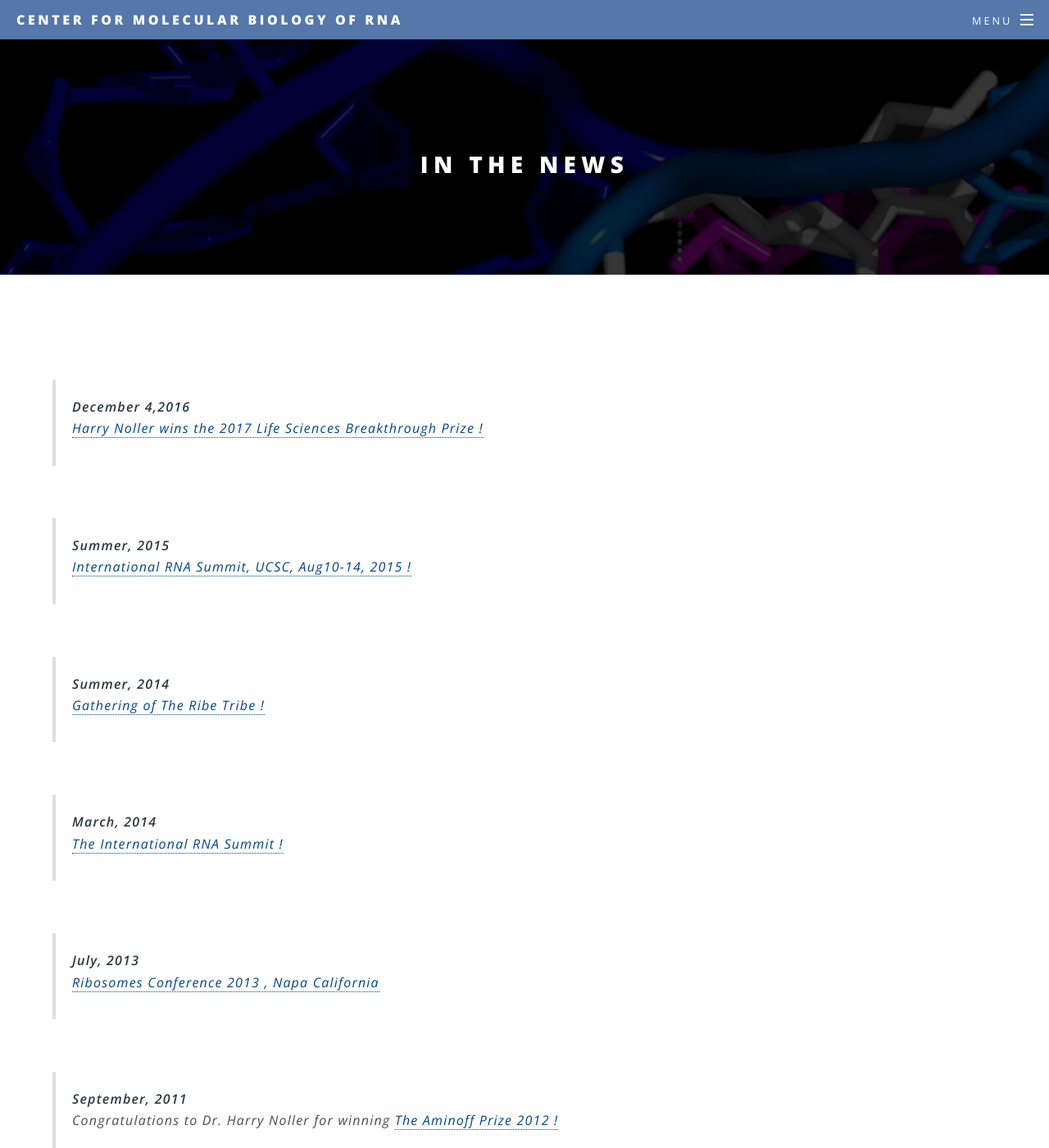
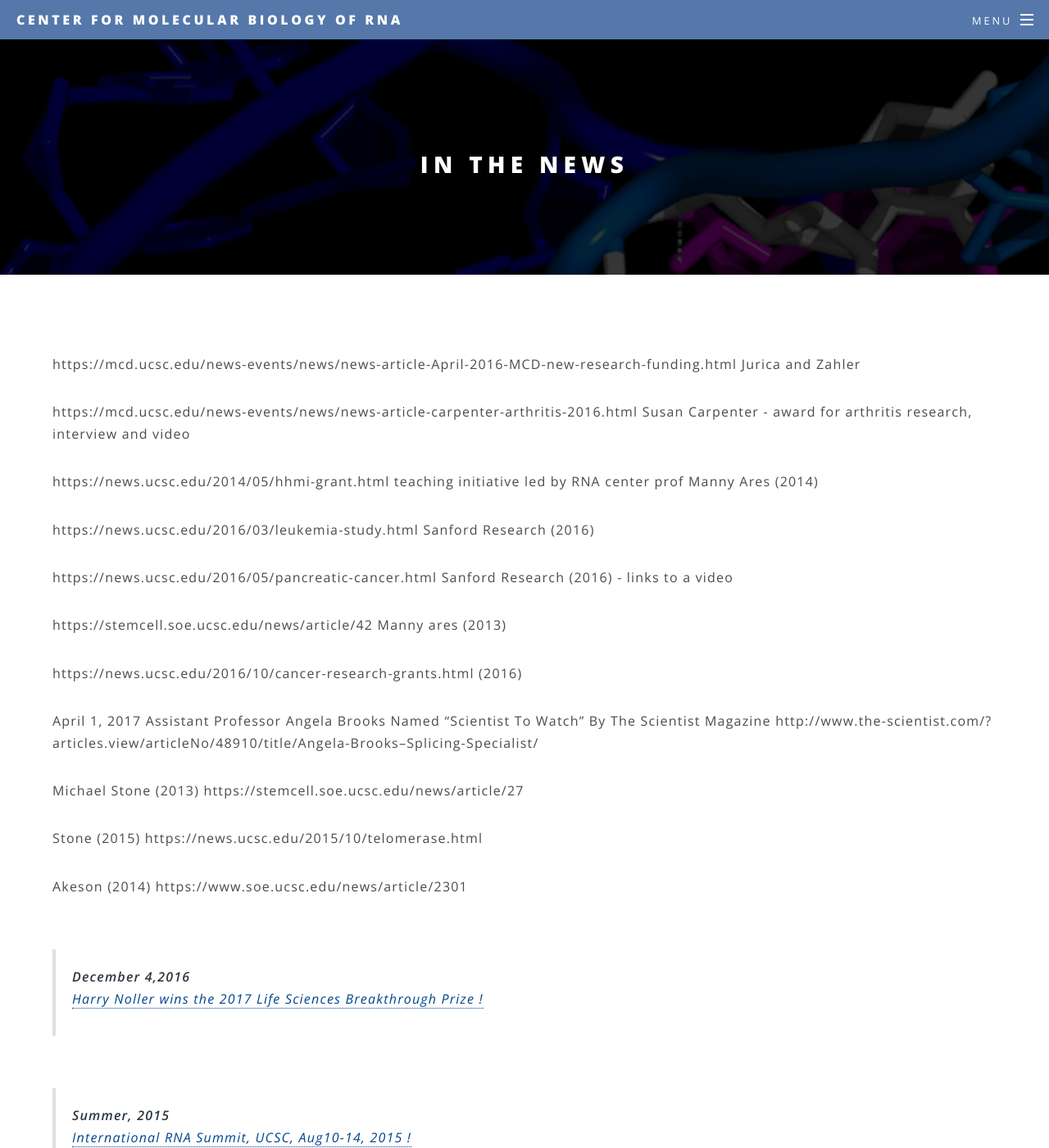
Before and after one commit to luckyluke007/RNA-master, a Jekyll site: the page built from source/in-the-news.md, in a window 1280 px wide and 1400 px high. Shown: the whole window at 82% size. Built offline with Jekyll 4.4.1, drawn with Linux system fonts in a browser that asks for light colours.

```diff
--- a/source/in-the-news.md
+++ b/source/in-the-news.md
@@ -4,6 +4,31 @@
 nav: In The News
 order: 2
 ---
+
+https://mcd.ucsc.edu/news-events/news/news-article-April-2016-MCD-new-research-funding.html   Jurica and Zahler
+
+https://mcd.ucsc.edu/news-events/news/news-article-carpenter-arthritis-2016.html   Susan Carpenter - award for arthritis research, interview and video
+
+
+https://news.ucsc.edu/2014/05/hhmi-grant.html  teaching initiative led by RNA center prof Manny Ares (2014)
+
+https://news.ucsc.edu/2016/03/leukemia-study.html Sanford Research (2016)
+
+https://news.ucsc.edu/2016/05/pancreatic-cancer.html  Sanford Research (2016)  - links to a video
+
+https://stemcell.soe.ucsc.edu/news/article/42  Manny ares (2013)
+
+https://news.ucsc.edu/2016/10/cancer-research-grants.html (2016)
+
+April 1, 2017
+Assistant Professor Angela Brooks Named "Scientist To Watch" By The Scientist Magazine
+http://www.the-scientist.com/?articles.view/articleNo/48910/title/Angela-Brooks--Splicing-Specialist/
+
+Michael Stone (2013)  https://stemcell.soe.ucsc.edu/news/article/27
+
+Stone (2015) https://news.ucsc.edu/2015/10/telomerase.html
+
+Akeson (2014) https://www.soe.ucsc.edu/news/article/2301
 
 
 > **December 4,2016** <br/>
```
Also changed, not shown: source/research-groups.md (+1 -1 lines), source/images/people/melissa-jurica.jpg (added).
